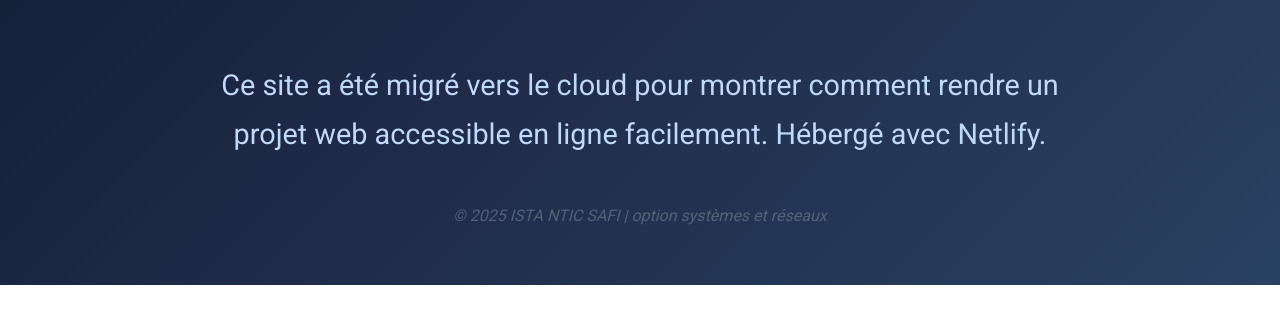
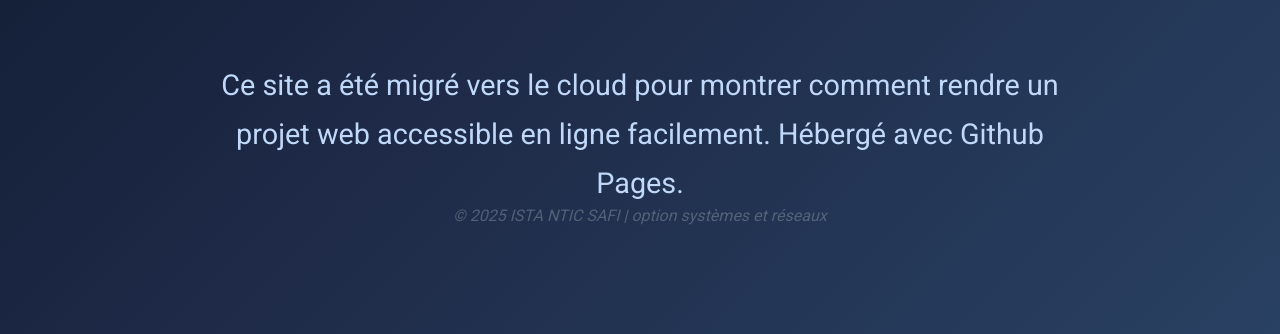
Before and after one commit to ista-ntic-safi/projet-migration-cloud, a plain HTML site: page index.html in a window 1280 px wide. Shown: the part 560-894 px from the top of the page. Before the commit the page ends 845 px from the top, so only its background shows below. Drawn offline with Linux system fonts and the light colour scheme.

Commit message:
Update index.html

```diff
--- a/index.html
+++ b/index.html
@@ -114,7 +114,7 @@
   <h1>ISTA NTIC SAFI</h1>
 
   <p>
-    Ce site a été migré vers le cloud pour montrer comment rendre un projet web accessible en ligne facilement. Hébergé avec Netlify.
+    Ce site a été migré vers le cloud pour montrer comment rendre un projet web accessible en ligne facilement. Hébergé avec Github Pages.
   </p>
 
   <footer>
```
